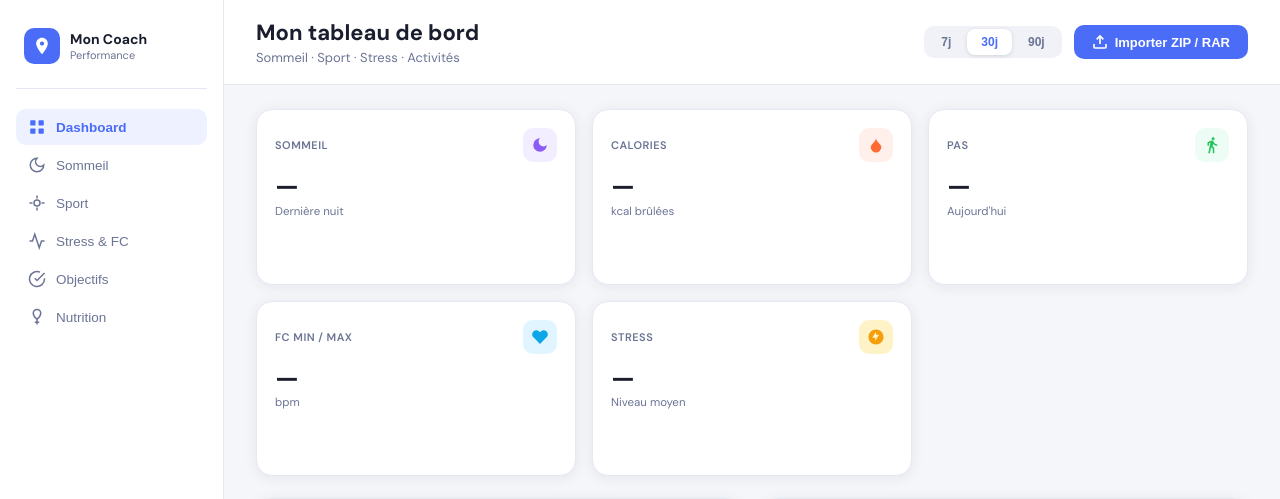
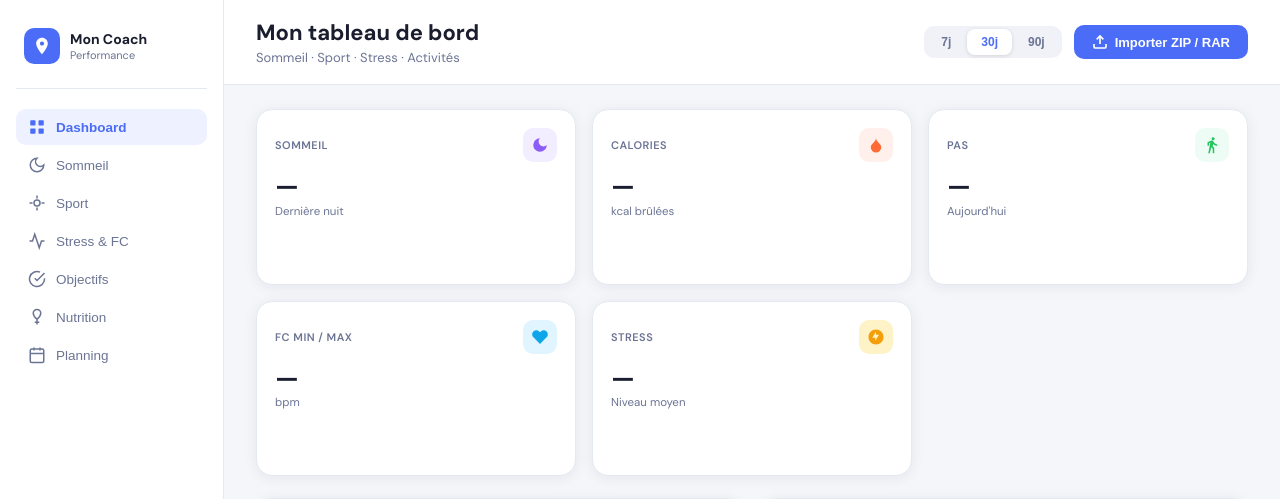
Before and after one commit to Boostmybrain/garmin-dashboard, a Flask app: page / in a window 1280 px wide. Shown: the top 499 px of the page. Run offline with Flask 3, Linux system fonts and the light colour scheme; data that the repository does not hold is empty; some libraries are stand-ins or nearby versions.

Commit message:
fix: ajouter Planning dans la sidebar (manquait, seulement dans bottom nav)

```diff
--- a/templates/index.html
+++ b/templates/index.html
@@ -44,6 +44,9 @@
   </button>
   <button class="nav-item" data-view="nutrition" onclick="showView('nutrition')">
     <svg viewBox="0 0 24 24" fill="none" stroke="currentColor" stroke-width="2"><path d="M12 2a5 5 0 0 1 5 5c0 3-2 5.5-5 8-3-2.5-5-5-5-8a5 5 0 0 1 5-5z"/><path d="M12 15v7M9 19h6"/></svg>Nutrition
+  </button>
+  <button class="nav-item" data-view="planning" onclick="showView('planning')">
+    <svg viewBox="0 0 24 24" fill="none" stroke="currentColor" stroke-width="2"><rect x="3" y="4" width="18" height="18" rx="2"/><line x1="16" y1="2" x2="16" y2="6"/><line x1="8" y1="2" x2="8" y2="6"/><line x1="3" y1="10" x2="21" y2="10"/></svg>Planning
   </button>
   <div class="sidebar-footer">
     <div class="sidebar-footer-row">
```
